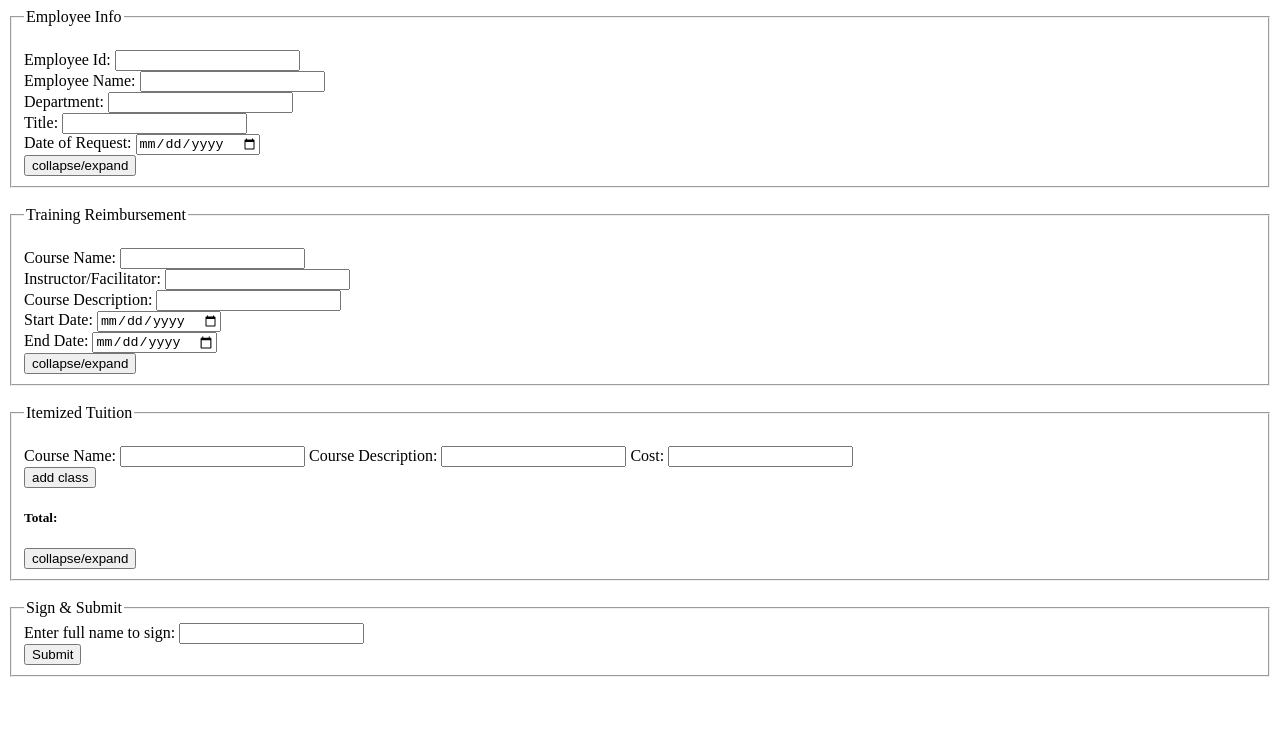
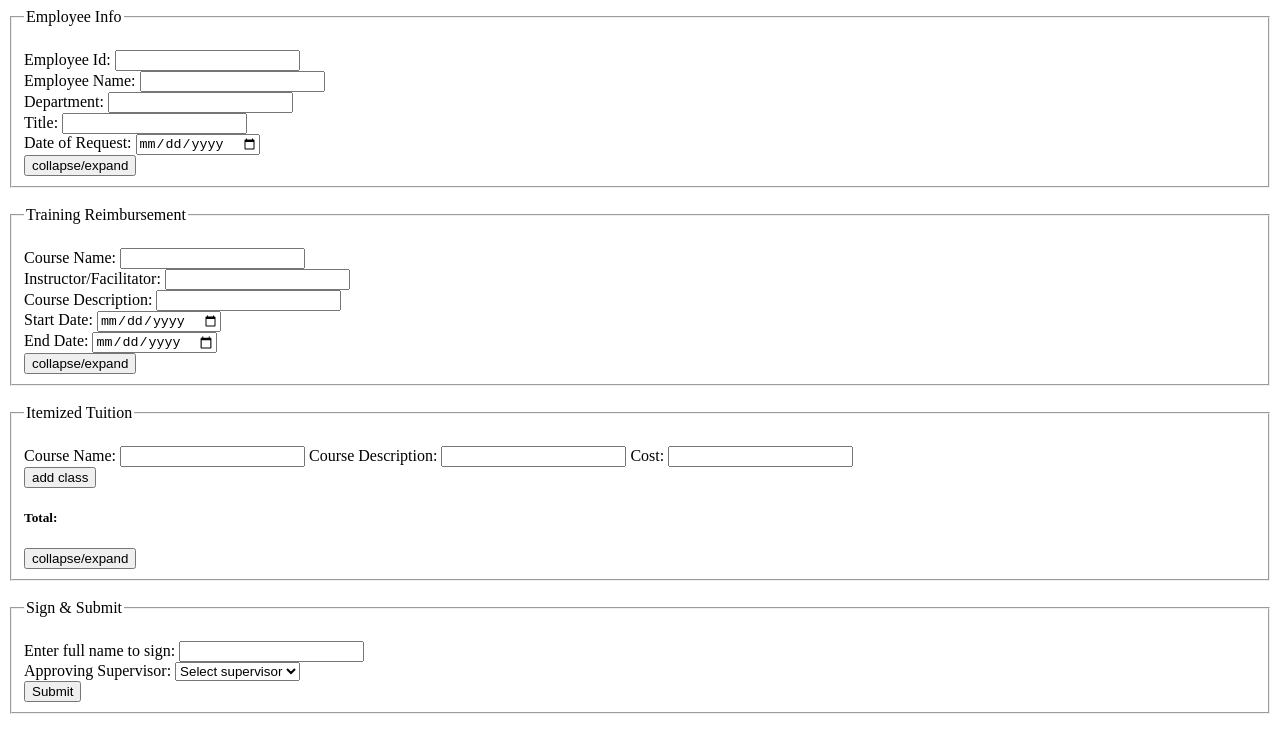
Before and after one commit to Mellownee/Project1, a website: page frontend/src/form.html in a window 1280 px wide. Drawn offline with Linux system fonts and the light colour scheme.

Commit message:
corrected form

```diff
--- a/frontend/src/form.html
+++ b/frontend/src/form.html
@@ -53,10 +53,13 @@
         </fieldset><br>
 
         <fieldset name="form-div" id="sign-submit">
-            <legend>Sign & Submit</legend>
-                <label for="signature">Enter full name to sign: </label>
+            <legend>Sign & Submit</legend><br>
+            <label for="signature">Enter full name to sign: </label>
                 <input type="text" id="signature" name="signature"><br>
-                <input type="submit">
+            Approving Supervisor: <select name="supervisors" id="supervisors">
+                <option value="" selected="selected-supervisor">Select supervisor</option>
+              </select><br>
+                <button type="submit">Submit</button>
         </fieldset>
     </form>
 
```
